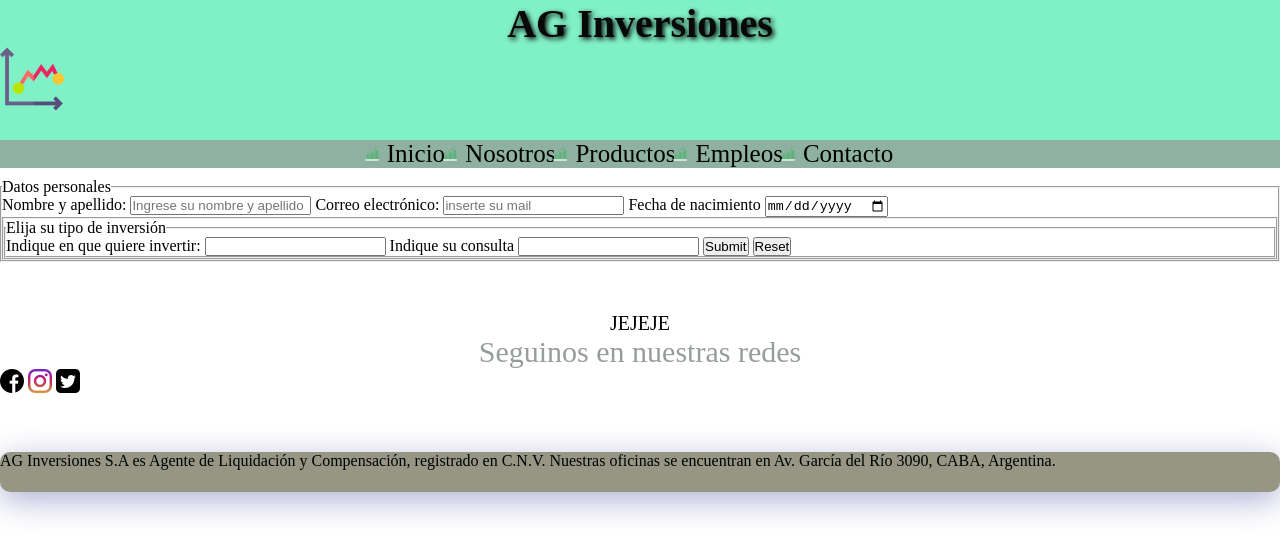
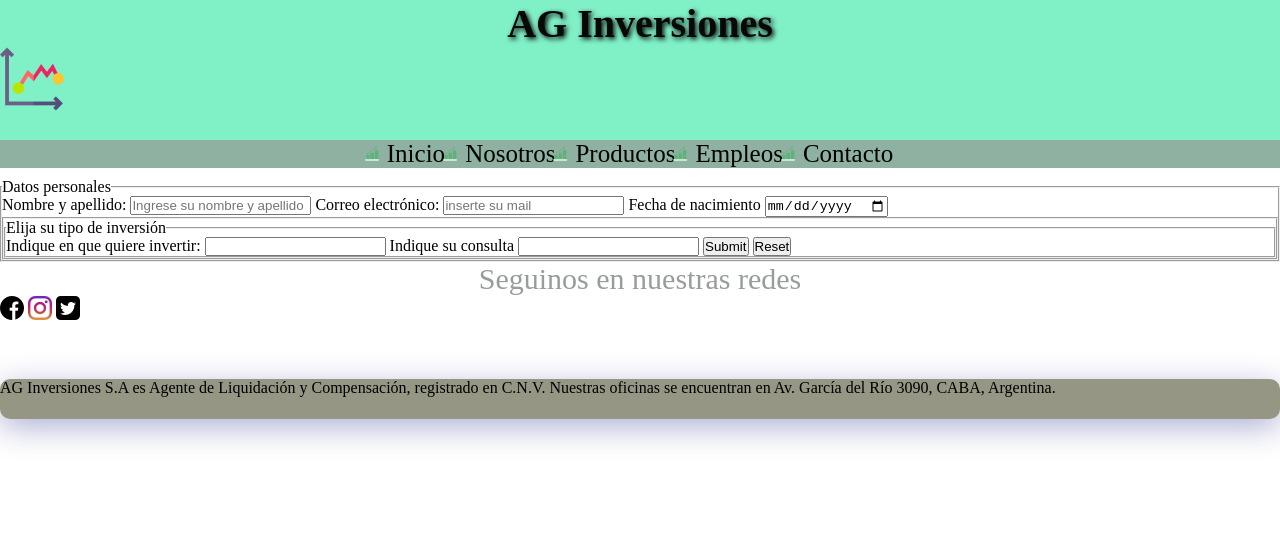
Before and after one commit to akarakachian/PreEntrega3-Karakachian, a plain HTML site: page pages/contacto.html in a window 1280 px wide. Drawn offline with Linux system fonts and the light colour scheme; files whose address does not match are found by name.

Commit message:
Elimino h2 de prueba

```diff
--- a/pages/contacto.html
+++ b/pages/contacto.html
@@ -87,7 +87,6 @@
       </form>
     </main>
     <footer>
-      <h3>JEJEJE</h3>
       <h2>Seguinos en nuestras redes</h2>
       <div>
         <img src="../Assets/img/facebook.png" alt="" />
```
